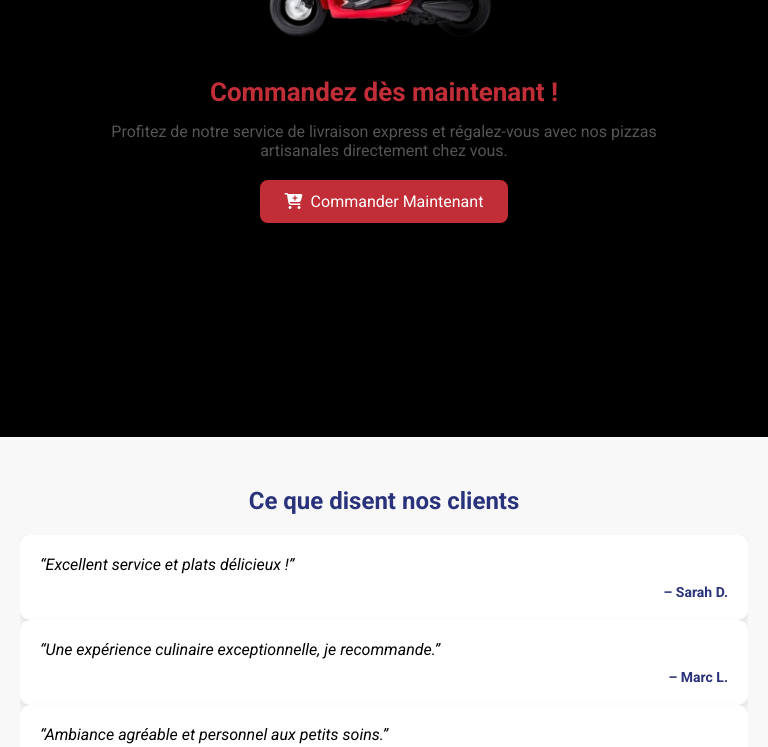
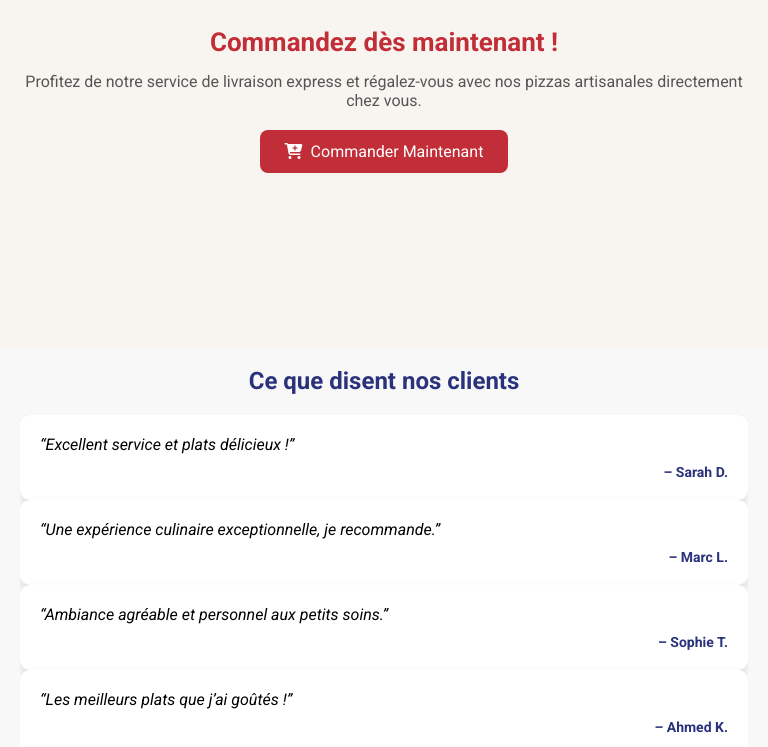
Before and after one commit to digitcom-ci/MONDO, a plain HTML site: page index.html in a window 768 px wide. Shown: the part 2225-2972 px from the top of the page. Drawn offline with Linux system fonts and the light colour scheme.

Commit message:
Update styles.css

```diff
--- a/styles.css
+++ b/styles.css
@@ -664,9 +664,14 @@ header {
 /* Responsive */
 @media (max-width: 992px) {
     .delivery-section {
-        background: #000;
         flex-direction: column;
         text-align: center;
+        display: flex;
+        justify-content: space-between;
+        align-items: center;
+        padding: 20px;
+        gap: 10px;
+        flex-wrap: wrap;
     }
     .delivery-column {
         flex: 1 1 300px;
@@ -699,7 +704,7 @@ header {
     }
     /* Texte et bouton à droite */
     .delivery-right {
-        margin-top: -300px;
+        margin-top: -250px;
     }
     .delivery-right h2 {
         font-size: 26px;
@@ -790,7 +795,7 @@ header {
     /* Section avis client */
     .reviews {
         text-align: center;
-        padding: 50px 20px;
+        padding: 20px 20px;
         background: #f8f8f8;
     }
 
```
